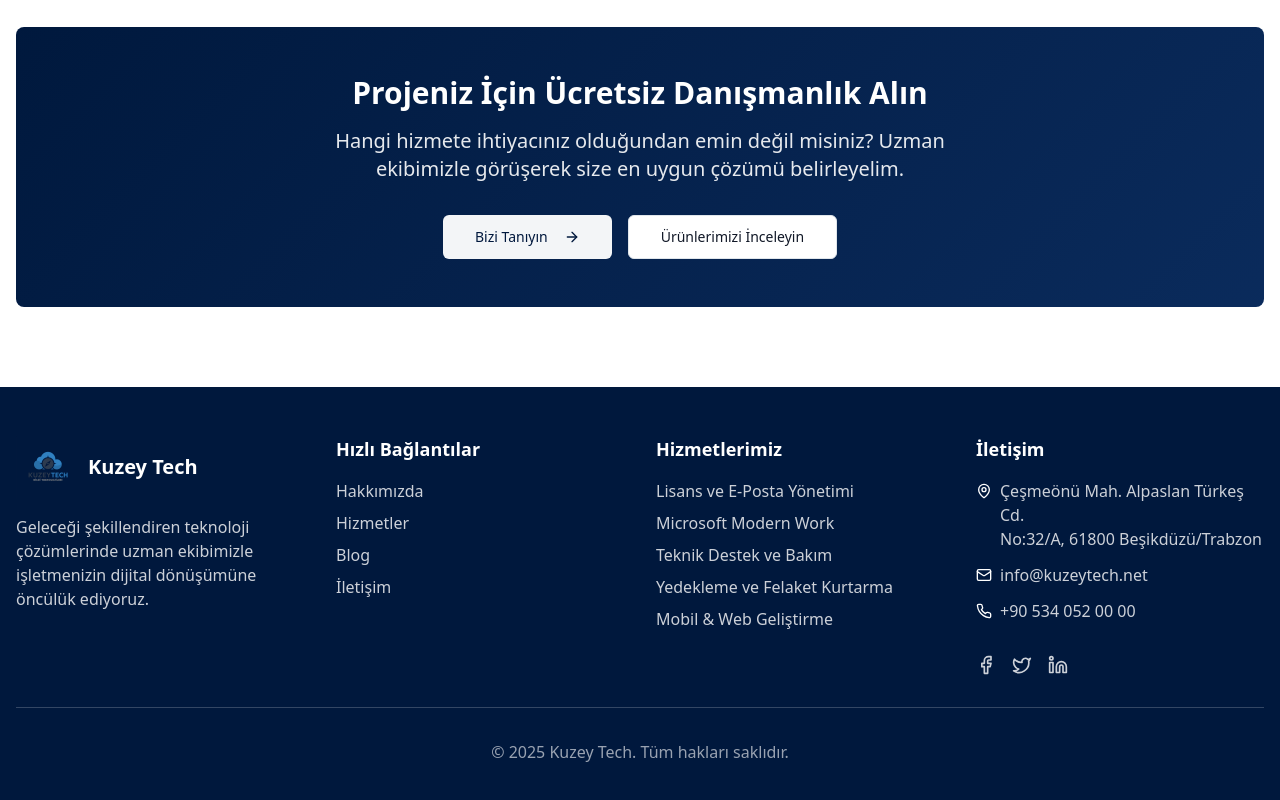
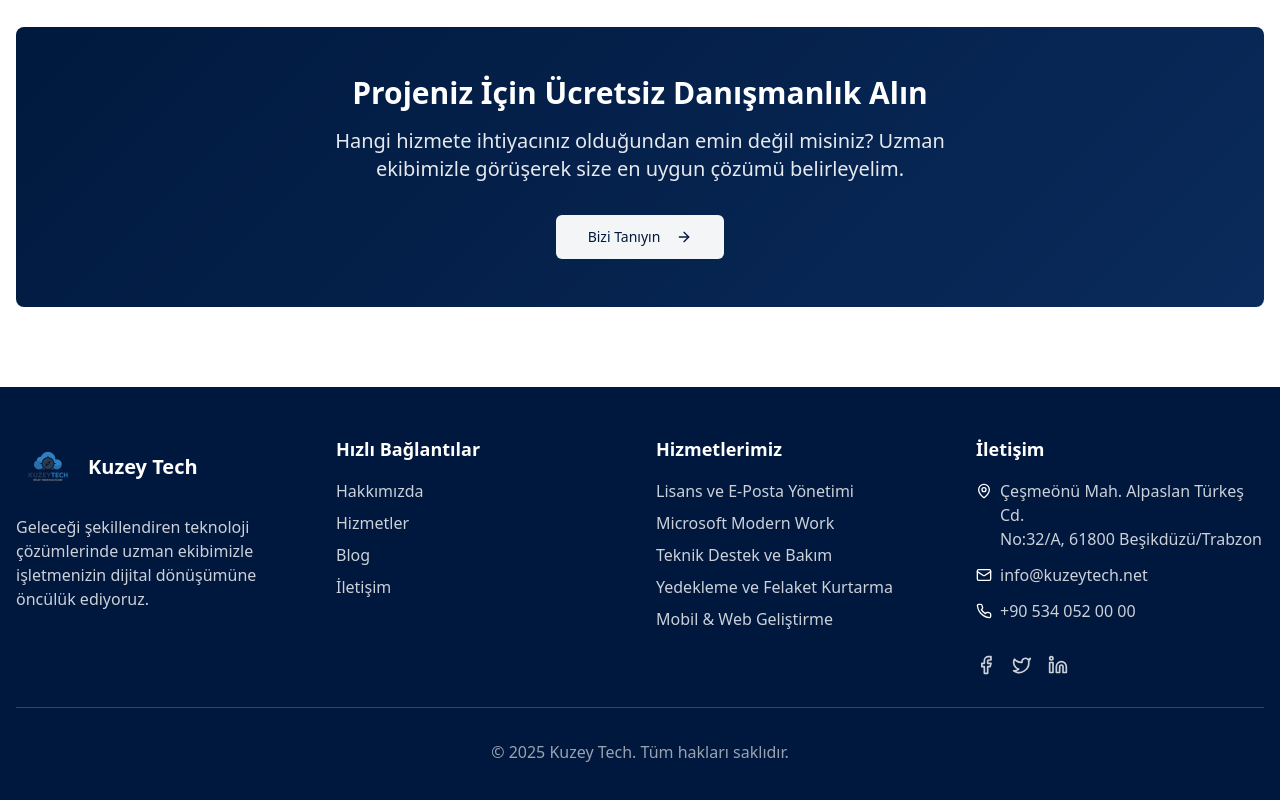
Before and after one commit to mhmtalitas/kuzeytech, a React (Vite) app: page /hizmetler in a window 1280 px wide. Shown: the part 2867-3667 px from the top of the page. Built offline with nearby package versions, Linux system fonts and the light colour scheme.

Commit message:
feat: Remove products button from services page CTA

```diff
--- a/src/pages/Services.tsx
+++ b/src/pages/Services.tsx
@@ -284,15 +284,12 @@ const Services = () => {
             Hangi hizmete ihtiyacınız olduğundan emin değil misiniz?
             Uzman ekibimizle görüşerek size en uygun çözümü belirleyelim.
           </p>
-          <div className="flex flex-col space-y-4 md:flex-row md:space-x-4 md:space-y-0 items-center justify-center">
+          <div className="flex justify-center">
             <Button asChild size="lg" variant="secondary" className="w-full md:w-auto">
               <Link to="/iletisim">
                 Bizi Tanıyın
                 <ArrowRight className="ml-2 h-4 w-4" />
               </Link>
-            </Button>
-            <Button asChild size="lg" variant="outline" className="w-full md:w-auto">
-              <Link to="/products" className="text-gray-900">Ürünlerimizi İnceleyin</Link>
             </Button>
           </div>
         </section>
```
